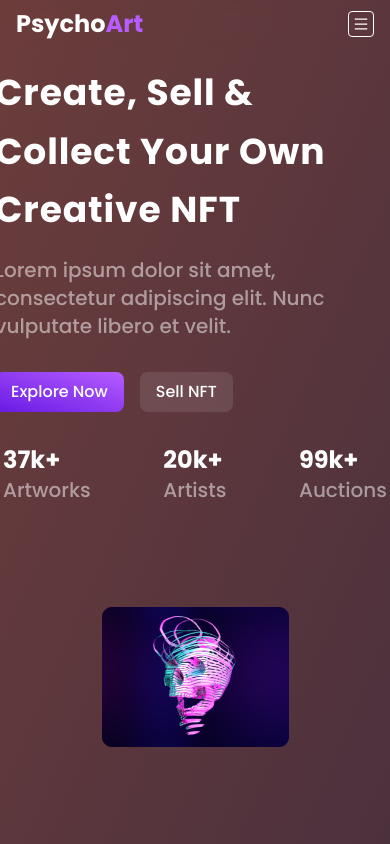
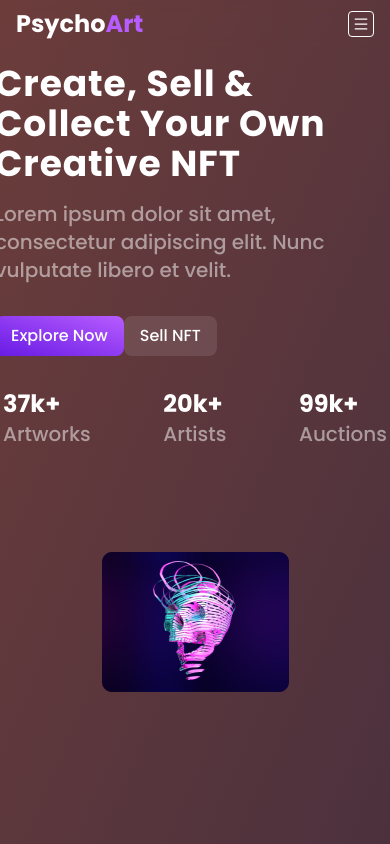
Before and after one commit to BanerjeeProdipta/NFT, a React (Create React App) app: page / in a window 390 px wide. Shown: the top 844 px of the page. Built offline with nearby package versions, Linux system fonts and the light colour scheme.

Commit message:
fix:(responsiveness)

```diff
--- a/src/pages/landing/Home.tsx
+++ b/src/pages/landing/Home.tsx
@@ -3,15 +3,15 @@ import homeData from '../../utils/data/homeData'
 
 function Home() {
   return (
-    <div className="items-center justify-between w-full space-y-6 lg:flex lg:space-y-0">
-      <div className="space-y-4 lg:w-1/2 lg:pr-12 lg:py-4">
-        <h1 className="text-4xl font-bold leading-relaxed tracking-wide lg:text-5xl">
+    <div className="items-center justify-between w-full space-y-6 lg:flex lg:space-y-0 lg:space-x-8">
+      <div className="space-y-4 lg:pr-12 lg:py-4">
+        <h1 className="text-4xl font-bold tracking-wide lg:text-5xl">
           Create, Sell & Collect Your Own Creative NFT
         </h1>
         <p>
           Lorem ipsum dolor sit amet, consectetur adipiscing elit. Nunc vulputate libero et velit.
         </p>
-        <div className="flex items-center py-4 space-x-4">
+        <div className="flex flex-wrap items-center py-4 xs:space-x-4">
           <PrimaryButton text="Explore Now" />
           <button
             type="button"
@@ -21,7 +21,7 @@ function Home() {
           </button>
 
         </div>
-        <div className="flex items-center justify-between">
+        <div className="flex flex-wrap items-center justify-between">
           {homeData.map((item) => (
             <div key={item.title} className="px-2">
               <h3 className="text-2xl font-bold lg:text-3xl">{item.count}</h3>
```
